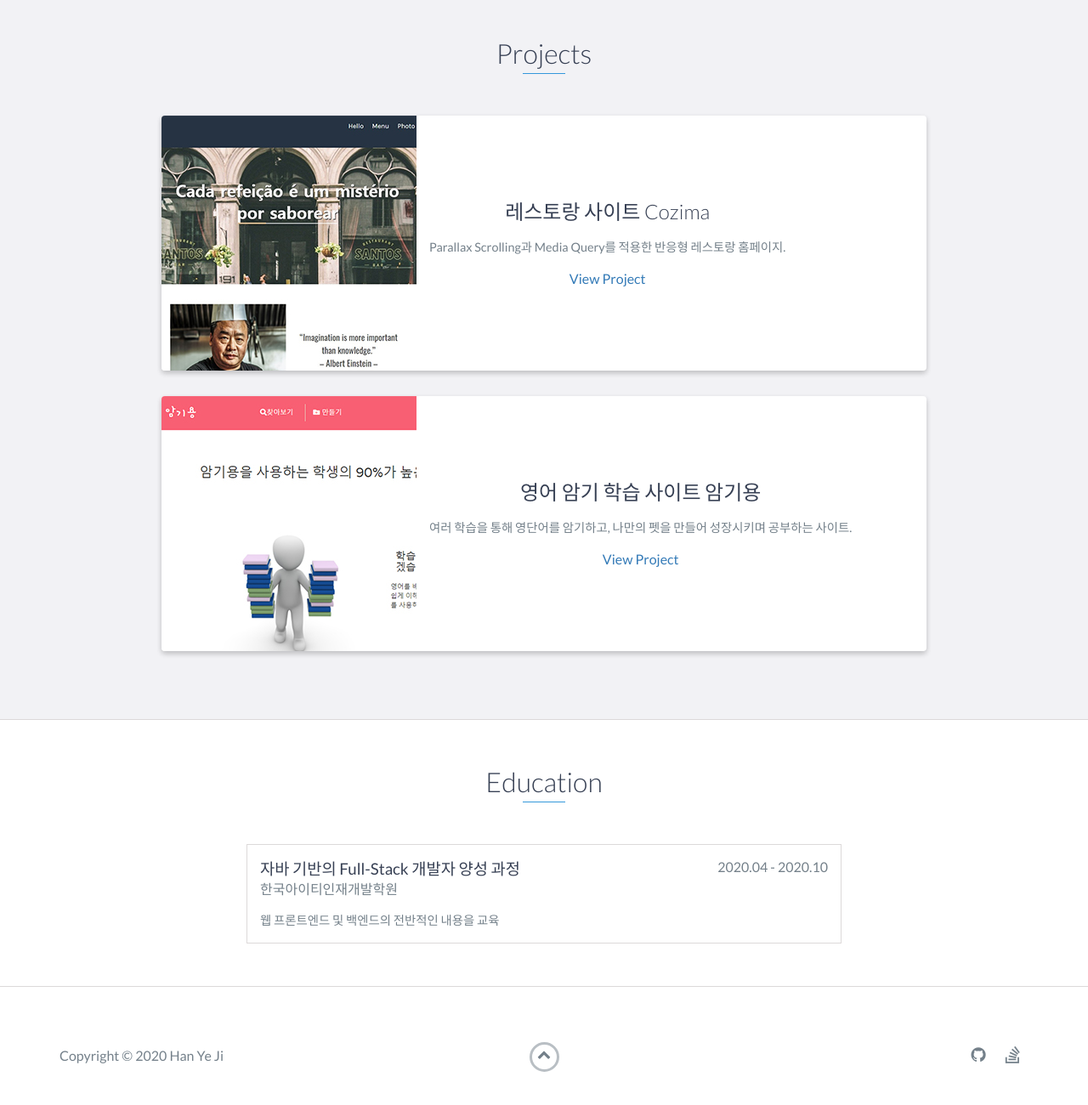
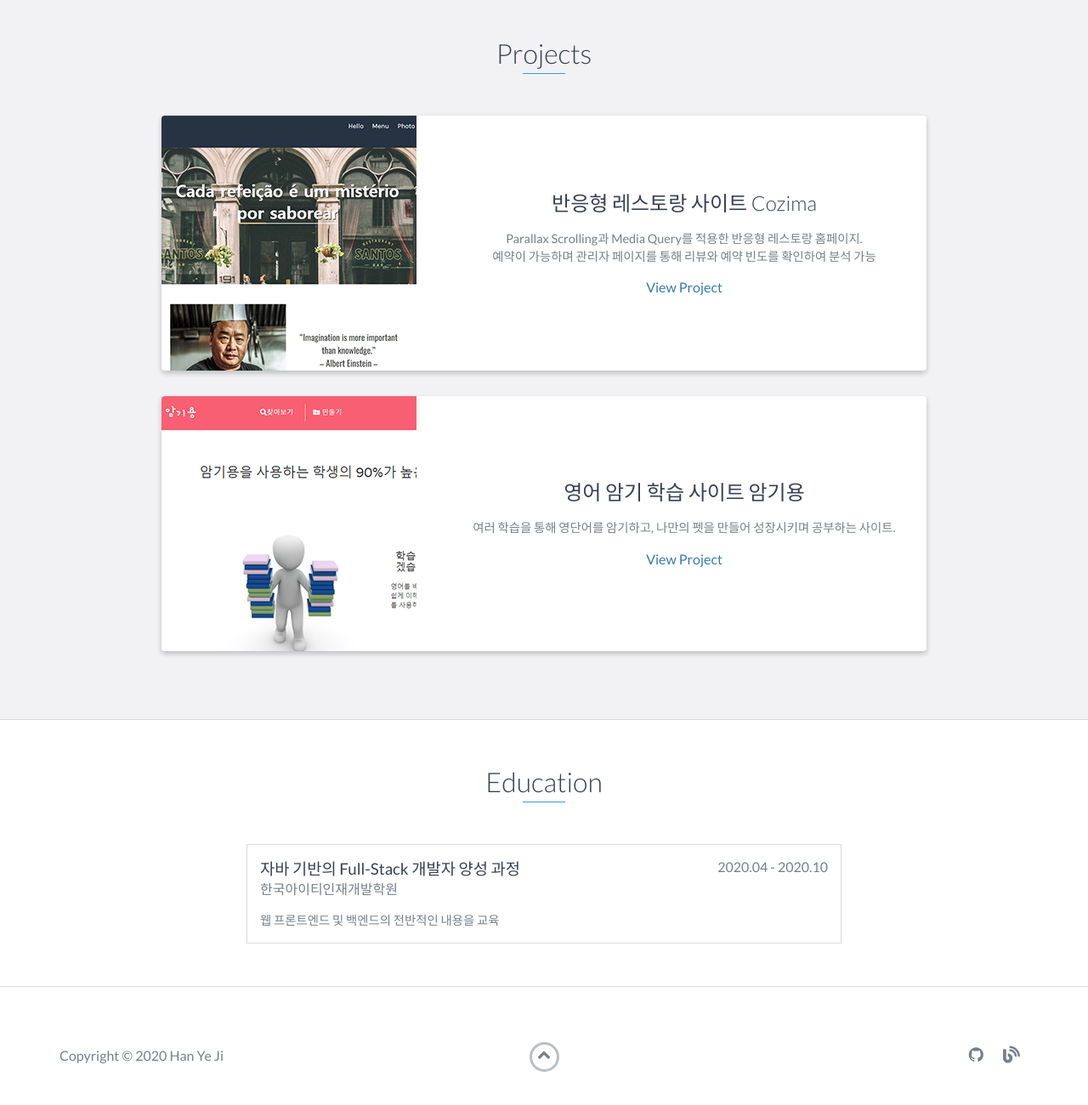
Before and after one commit to Han-YJ/Portfolio, a website: page index.html in a window 1280 px wide. Shown: the part 1335-2635 px from the top of the page at 85% size. Drawn offline with nearby package versions, Linux system fonts and the light colour scheme.

Commit message:
Fix info width, base-color

```diff
--- a/index.html
+++ b/index.html
@@ -9,6 +9,7 @@
 	<link rel="shortcut icon" href="favicon.ico" type="image/x-icon">
 	<link rel="icon" href="favicon.ico" type="image/x-icon">
     <link href="https://fonts.googleapis.com/css?family=Lato:300,400,700,900" rel="stylesheet">
+    <link rel="stylesheet" href="https://use.fontawesome.com/releases/v5.15.1/css/all.css" integrity="sha384-vp86vTRFVJgpjF9jiIGPEEqYqlDwgyBgEF109VFjmqGmIY/Y4HV4d3Gp2irVfcrp" crossorigin="anonymous">
     <link rel="stylesheet" href="libs/font-awesome/css/font-awesome.min.css">
     <link href="css/bootstrap.min.css" rel="stylesheet">
     <link href="css/styles.css" rel="stylesheet">
@@ -130,9 +131,11 @@
                     </div>
                     <!-- End .project-image -->
                     <div class="project-info">
-                        <h3>레스토랑 사이트 Cozima</h3>
-                        <p>
+                        <h3>반응형 레스토랑 사이트 Cozima</h3>
+                        <p style="width: 600px;">
                             Parallax Scrolling과 Media Query를 적용한 반응형 레스토랑 홈페이지.
+                            <br>
+                            예약이 가능하며 관리자 페이지를 통해 리뷰와 예약 빈도를 확인하여 분석 가능
                         </p>
                         <a href="pdf/Cozimapdf.pdf">View Project</a>
                     </div>
@@ -147,7 +150,7 @@
                     <!-- End .project-image -->
                     <div class="project-info">
                         <h3>영어 암기 학습 사이트 암기용</h3>
-                        <p>
+                        <p style="width: 600px;">
                             여러 학습을 통해 영단어를 암기하고, 나만의 펫을 만들어 성장시키며 공부하는 사이트.
                         </p>
                         <a href="pdf/MemoryDragonpdf.pdf">View Project</a>
@@ -191,10 +194,10 @@
                 <div class="col-sm-5 social">
                     <ul>
                         <li>
-                            <a href="https://github.com/" target="_blank"><i class="fa fa-github" aria-hidden="true"></i></a>
+                            <a href="https://github.com/lacus92" target="_blank"><i class="fa fa-github" aria-hidden="true"></i></a>
                         </li>
                         <li>
-                            <a href="https://stackoverflow.com/" target="_blank"><i class="fa fa-stack-overflow" aria-hidden="true"></i></a>
+                            <a href="https://luce-in-altis-0509.tistory.com/" target="_blank"><i class="fas fa-blog" aria-hidden="true"></i></a>
                         </li>
                     </ul>
                 </div>
--- a/scss/styles.scss
+++ b/scss/styles.scss
@@ -34,7 +34,7 @@
 */
 
 // Define base and accent colors
-$base-color: #3498db;
+$base-color: #6634db;
 $base-color-hover: darken($base-color, 10%);
 
 // Define background colors
@@ -659,7 +659,6 @@ footer {
     transform: translateY(-50%);
     margin-left: 300px;
     padding: 15px;
-    width: 600px;
 
     h3 {
         font-size: 1.5em;
```
